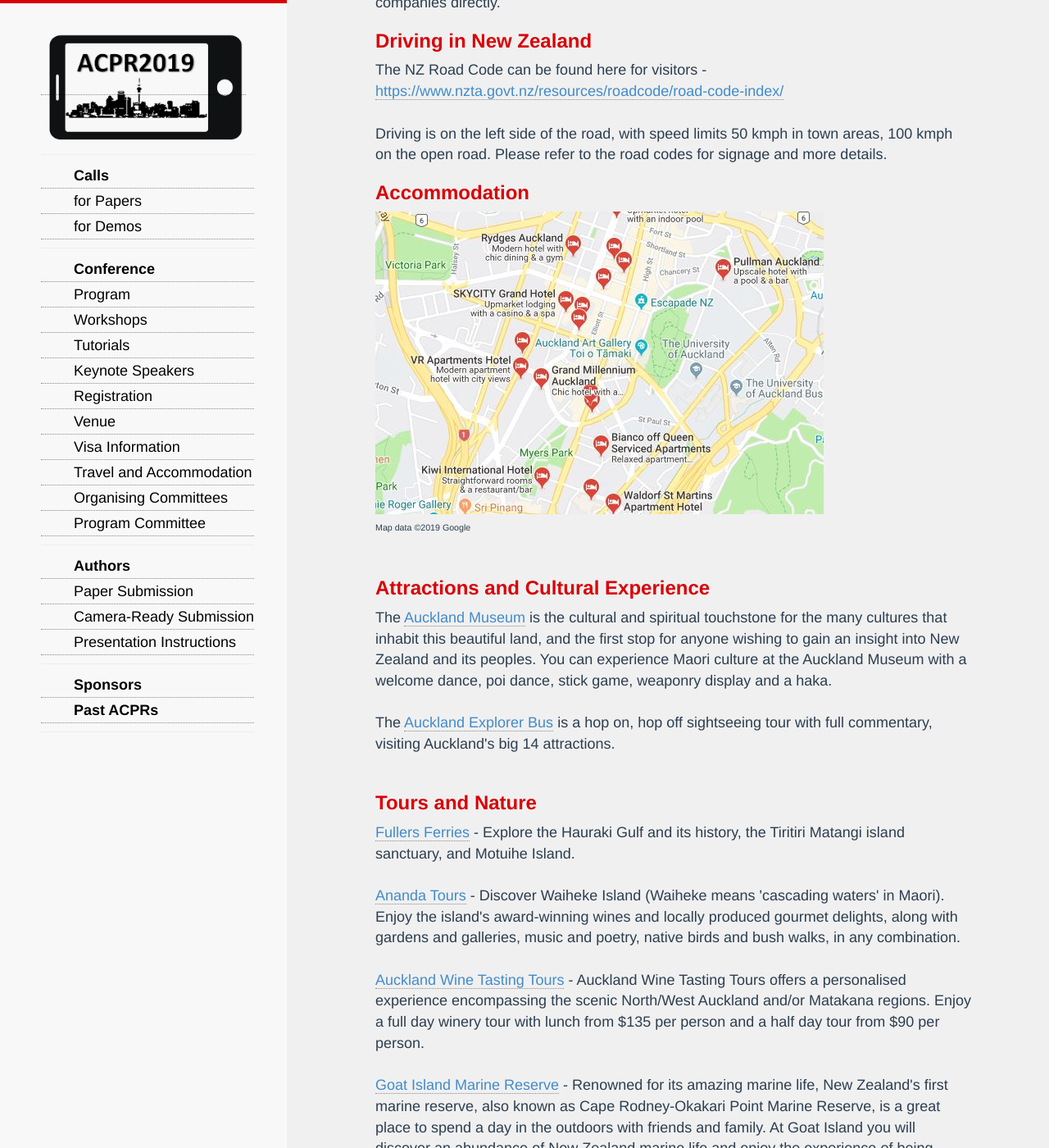
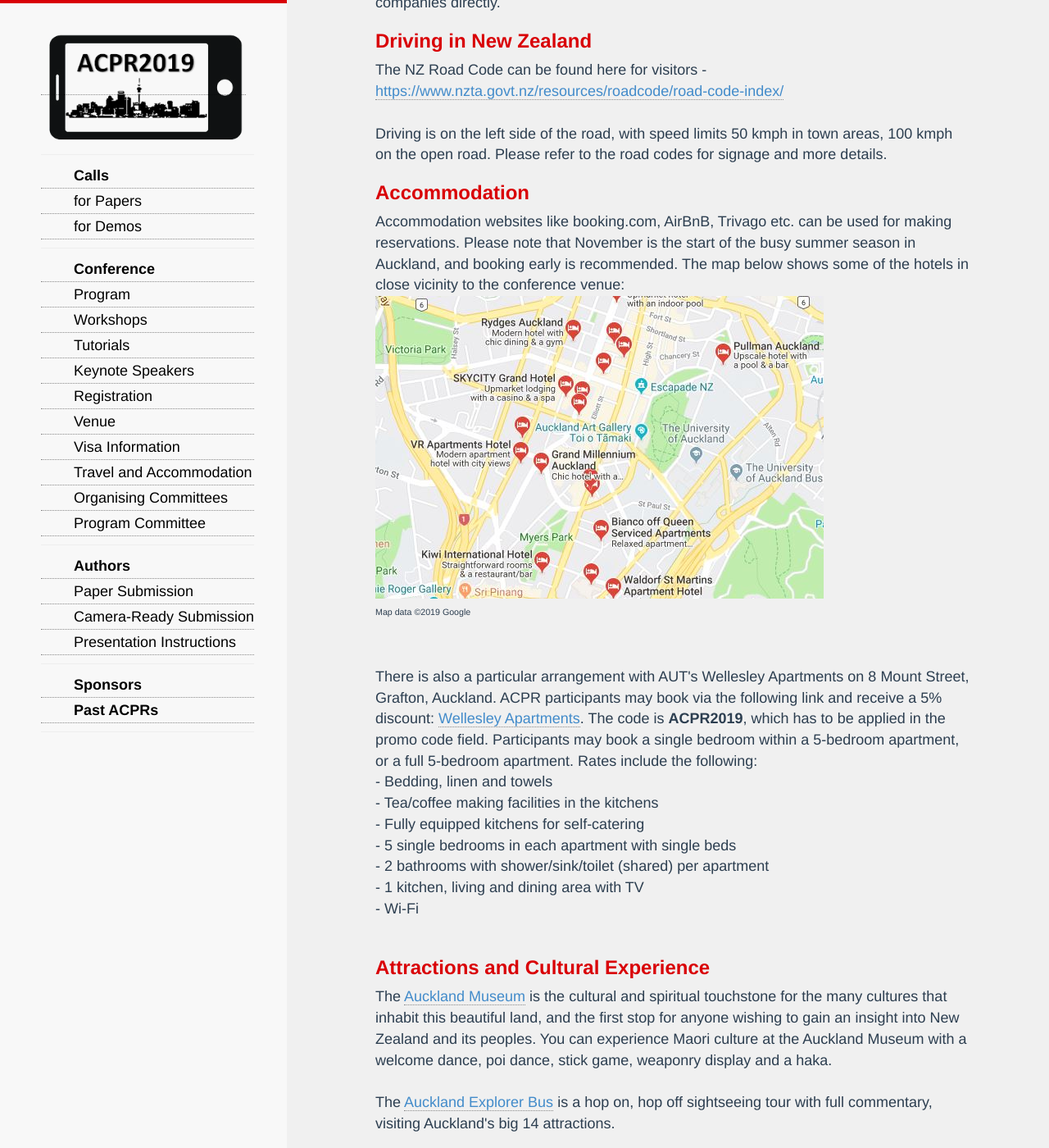
Before and after one commit to AndrewChenUoA/ACPR2019, a Jekyll site: the page built from travel.html, in a window 1280 px wide and 1400 px high, scrolled down 1060 px. Shown: the whole window at 82% size. Built offline with Jekyll 4.4.1, drawn with Linux system fonts in a browser that asks for light colours; nearby versions of some CDN libraries; Markdown is read by kramdown in place of the engine named in the settings.

Commit message:
Add accommodation info

```diff
--- a/travel.html
+++ b/travel.html
@@ -26,7 +26,16 @@
 
 <h3>Accommodation</h3>
 <!--<iframe src="https://www.google.com/maps/embed?pb=!1m16!1m12!1m3!1d6385.032167988325!2d174.76557859236252!3d-36.854064009077845!2m3!1f0!2f0!3f0!3m2!1i1024!2i768!4f13.1!2m1!1shotel+near+Aotea+Center%2C+Auckland!5e0!3m2!1sen!2snz!4v1524529683086" width="640" height="480" frameborder="0" style="border:0" allowfullscreen></iframe>-->
-<img src="/images/map.JPG" /><p style="font-size:8pt;line-height:1"><br/>Map data ©2019 Google</p><br/>
+Accommodation websites like booking.com, AirBnB, Trivago etc. can be used for making reservations. Please note that November is the start of the busy summer season in Auckland, and booking early is recommended. The map below shows some of the hotels in close vicinity to the conference venue:<br/>
+<img src="/images/map.JPG" /><p style="font-size:8pt;line-height:1"><br/>Map data ©2019 Google</p><br/><br/>
+There is also a particular arrangement with AUT's Wellesley Apartments on 8 Mount Street, Grafton, Auckland. ACPR participants may book via the following link and receive a 5% discount: <a href="https://app-apac.thebookingbutton.com/properties/AUTWELLESDIRECT">Wellesley Apartments</a>. The code is <b>ACPR2019</b>, which has to be applied in the promo code field. Participants may book a single bedroom within a 5-bedroom apartment, or a full 5-bedroom apartment. Rates include the following:<br/>
+- Bedding, linen and towels<br/>
+- Tea/coffee making facilities in the kitchens<br/>
+- Fully equipped kitchens for self-catering<br/>
+- 5 single bedrooms in each apartment with single beds<br/>
+- 2 bathrooms with shower/sink/toilet (shared) per apartment<br/>
+- 1 kitchen, living and dining area with TV<br/>
+- Wi-Fi<br/><br/>
 
 <h3>Attractions and Cultural Experience</h3>
 The <a href="http://www.aucklandmuseum.com/">Auckland Museum</a> is the cultural and spiritual touchstone for the many cultures that inhabit this beautiful land, and the first stop for anyone wishing to gain an insight into New Zealand and its peoples. You can experience Maori culture at the Auckland Museum with a welcome dance, poi dance, stick game, weaponry display and a haka.<br/><br/>
```
